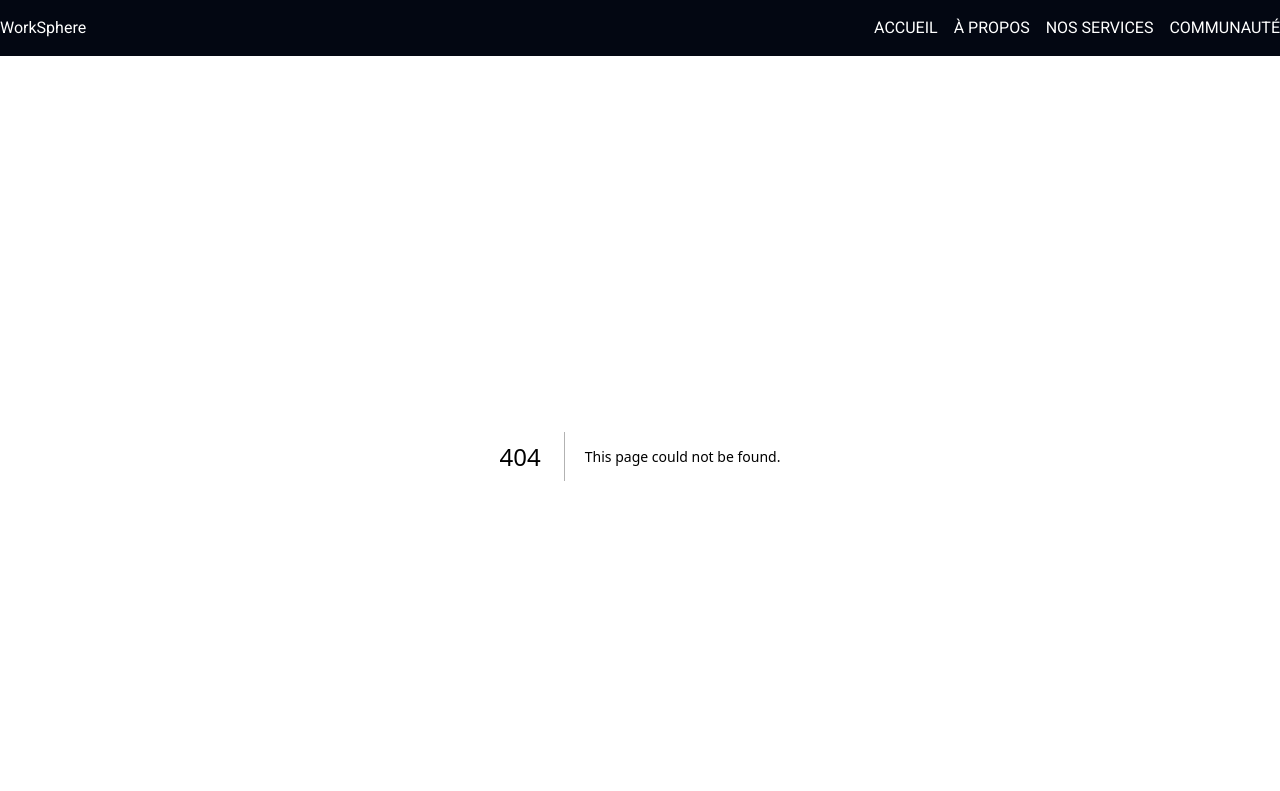
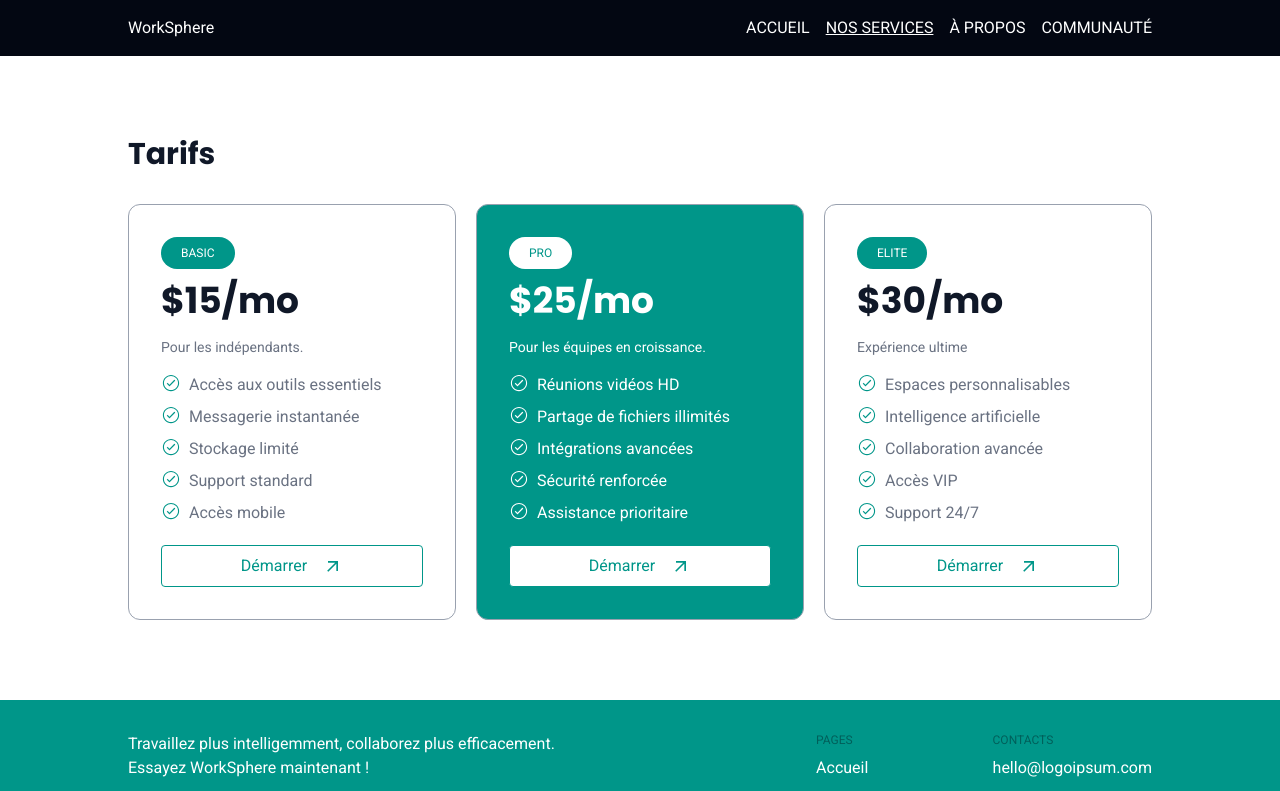
Before and after one commit to mlangumier/WorkSphere, a Next.js app: page /nos-services in a window 1280 px wide. Before the commit this address had no page. Shown: the top 791 px of the page. Built offline with nearby package versions, Linux system fonts and the light colour scheme.

Commit message:
feat: services page

```diff
--- a/package.json
+++ b/package.json
@@ -3,7 +3,7 @@
   "version": "0.1.0",
   "private": true,
   "scripts": {
-    "dev": "next dev --turbopack --experimental-https",
+    "dev": "next dev --turbopack",
     "build": "next build",
     "start": "next start",
     "lint": "next lint"
--- /dev/null
+++ b/src/app/nos-services/page.tsx
@@ -0,0 +1,5 @@
+import ServicesPage from '@/views/services-page';
+
+export default function NosServices() {
+  return <ServicesPage />;
+}
--- /dev/null
+++ b/src/app/not-found.tsx
@@ -0,0 +1,23 @@
+import Link from 'next/link';
+
+import { routesList } from '@/routes/routes';
+
+export default function GlobalNotFound() {
+  return (
+    <>
+      <section
+        id="not-found"
+        className="container__block mx-auto flex h-full flex-col items-center justify-center gap-5 py-20"
+      >
+        <h2 className="title__section">Page non-trouvée</h2>
+        <Link
+          href={routesList.home.pathname}
+          className="cta border-primary"
+          title={`Retourner vers la page: "${routesList.home.label}"`}
+        >
+          {`Vers l'${routesList.home.label}`}
+        </Link>
+      </section>
+    </>
+  );
+}
--- a/src/app/tarifs/page.tsx
+++ /dev/null
@@ -1,5 +0,0 @@
-import TarifsPage from '@/views/tarifs-page';
-
-export default function Tarifs() {
-  return <TarifsPage />;
-}
--- a/src/components/layout/footer/index.tsx
+++ b/src/components/layout/footer/index.tsx
@@ -1,6 +1,8 @@
 import Link from 'next/link';
 import { FaFacebook, FaInstagram } from 'react-icons/fa';
 import { SiMinutemailer } from 'react-icons/si';
+
+import { routesList } from '@/routes/routes';
 
 import { navMenuRoutes } from '../nav-menu-routes';
 
@@ -30,21 +32,23 @@ export default function Footer() {
         <div id="top" className="flex flex-col gap-10 md:flex-row md:justify-between">
           <div id="cta" className="max-w-md space-y-6">
             <p>{content.cta.description}</p>
-            <Link href={'/tarifs'} className="cta">
+            <Link href={routesList.services.pathname} className="cta">
               {content.cta.btn}
             </Link>
           </div>
 
           <div
             id="identity"
-            className="flex grow flex-row flex-wrap justify-start gap-5 gap-x-20 gap-y-5 md:flex-nowrap"
+            className="flex grow flex-row flex-wrap justify-start gap-5 gap-x-20 gap-y-5 md:flex-nowrap md:justify-end"
           >
             <div id="pages" className="space-y-2">
               <h3 className="title__footer__col">{content.links.title}</h3>
               <ul className="space-y-2">
                 {navMenuRoutes.map((route, index) => (
                   <li key={`route-${index}`}>
-                    <Link href={route.pathname}>{route.label}</Link>
+                    <Link href={route.pathname} className="hover:underline active:text-accent">
+                      {route.label}
+                    </Link>
                   </li>
                 ))}
               </ul>
--- a/src/components/layout/nav-menu-routes.ts
+++ b/src/components/layout/nav-menu-routes.ts
@@ -1,3 +1,3 @@
 import { IRoute, routesList } from '@/routes/routes';
 
-export const navMenuRoutes: IRoute[] = [routesList.home, routesList.about, routesList.services, routesList.community];
+export const navMenuRoutes: IRoute[] = [routesList.home, routesList.services, routesList.about, routesList.community];
--- /dev/null
+++ b/src/components/sections/section-main.tsx
@@ -0,0 +1,14 @@
+interface Props {
+  title: string;
+  id: string;
+  children: React.ReactNode;
+}
+
+export default function SectionMain({ title, id, children }: Props) {
+  return (
+    <section id={id} className="container__block space-y-8 py-10 md:py-20">
+      <h2 className="title__section">{title}</h2>
+      {children}
+    </section>
+  );
+}
--- a/src/routes/routes.ts
+++ b/src/routes/routes.ts
@@ -11,7 +11,6 @@ export interface IRoutesList {
   about: IRoute;
   services: IRoute;
   community: IRoute;
-  plans: IRoute;
 }
 
 export const routesList: IRoutesList = {
@@ -25,14 +24,10 @@ export const routesList: IRoutesList = {
   },
   services: {
     label: 'Nos services',
-    pathname: '/services',
+    pathname: '/nos-services',
   },
   community: {
     label: 'Communauté',
     pathname: '/communaute',
   },
-  plans: {
-    label: 'Tarifs',
-    pathname: '/tarifs',
-  },
 };
--- a/src/styles/globals.css
+++ b/src/styles/globals.css
@@ -1,6 +1,3 @@
-/* @import url("https://fonts.googleapis.com/css2?family=Roboto:ital,wght@0,100..900;1,100..900&display=swap"); */
-/* @import url("https://fonts.googleapis.com/css2?family=Poppins:ital,wght@0,100;0,200;0,300;0,400;0,500;0,600;0,700;0,800;0,900;1,100;1,200;1,300;1,400;1,500;1,600;1,700;1,800;1,900&display=swap"); */
-
 @import "tailwindcss";
 
 :root {
@@ -15,6 +12,8 @@
   --foreground-reversed: var(--color-white);
   --foreground-titles: var(--color-gray-900);
   --foreground-titles-cards: var(--color-gray-800);
+
+  --border: var(--color-gray-400);
 }
 
 @media (prefers-color-scheme: dark) {
@@ -39,6 +38,8 @@
   --color-foreground-reversed: var(--foreground-reversed);
   --color-foreground-titles: var(--foreground-titles);
   --color-foreground-card-titles: var(--foreground-card-titles);
+
+  --color-border: var(--border);
 }
 
 /** --- GLOBALS --- */
@@ -47,38 +48,44 @@ body {
   @apply grid min-h-svh grid-cols-1 grid-rows-[auto_1fr_auto] bg-background font-mono text-foreground;
 }
 
+@layer components {
   /** --- TYPOGRAPHY --- */
 
-@utility title__main {
+  .title__main {
     @apply font-sans text-3xl font-bold text-white uppercase md:text-4xl;
   }
-@utility title__section {
+  .title__section {
     @apply font-sans text-3xl font-bold text-foreground-titles;
   }
-@utility title__card {
+  .title__card {
     @apply font-sans text-xl font-bold;
   }
-@utility title__footer__col {
+  .title__footer__col {
     @apply text-xs text-accent uppercase;
   }
 
-/** --- CUSTOM CLASSES --- */
+  /** --- ELEMENTS --- */
 
-@utility container__block {
-  @apply container mx-auto max-w-7xl max-xl:px-4;
+  .container__block {
+    @apply container mx-auto max-w-5xl max-xl:px-4;
   }
 
-@utility first__section {
+  .first__section {
     @apply min-h-[calc(100vh-6rem)];
   }
 
-@utility cta {
-  @apply rounded-sm border-2 border-white bg-white px-4 py-2 text-primary transition-all duration-150 ease-in-out hover:bg-primary hover:text-white active:bg-accent active:text-white;
+  .cta {
+    @apply rounded-sm border border-primary bg-white px-4 py-2 text-primary transition-all duration-150 ease-in-out hover:bg-primary hover:text-white active:bg-accent active:text-white;
   }
 
-@utility gradient__section {
+  .tag {
+    @apply w-fit rounded-full bg-primary px-5 py-2 text-xs text-foreground-reversed uppercase hover:bg-background hover:text-primary;
+  }
+
+  .gradient__section {
     @apply bg-gradient-to-b from-background-reversed/0 to-background-reversed/70;
   }
-/* @utility gradient__card {
+  .gradient__card {
     @apply bg-gradient-to-b from-background-reversed/80 from-5% via-background-reversed/70 via-20% to-background-reversed/0 to-40%;
-} */
+  }
+}
--- a/src/views/homepage.tsx
+++ b/src/views/homepage.tsx
@@ -1,6 +1,7 @@
 import Image from 'next/image';
 
 import { imgComputerGrass, imgHeroBanner, imgOfficeCollaboration, imgOfficeLearning, imgOfficeReunion } from '@/assets';
+import SectionMain from '@/components/sections/section-main';
 import { cn } from '@/libs/tailwind';
 
 export default function Homepage() {
@@ -65,7 +66,7 @@ export default function Homepage() {
     <>
       <section
         id="hero-section"
-        className="relative container__block my-4 flex max-h-[32rem] first__section items-center justify-center overflow-clip rounded-lg gradient__section"
+        className="container__block first__section gradient__section relative my-4 flex max-h-[32rem] items-center justify-center overflow-clip rounded-lg"
       >
         <Image
           src={imgHeroBanner}
@@ -77,17 +78,12 @@ export default function Homepage() {
         <h1 className="max-w-sm text-center title__main">{content.hero.title}</h1>
       </section>
 
-      <section id="assurances-section" className="container__block space-y-8 py-10 md:py-20">
-        <h2 className="title__section">{content.assurances.title}</h2>
-
+      <SectionMain id={`assurances-section`} title={content.assurances.title}>
         <div id="cards-grid" className="grid grid-cols-1 gap-5 sm:grid-cols-2 lg:grid-cols-4">
           {content.assurances.cards.map((card, index) => (
             <article
               key={`assurance-${index}`}
-              className={cn(
-                'relative h-[24rem] overflow-clip rounded-lg p-5 text-foreground-reversed lg:h-[30rem]',
-                'bg-gradient-to-b from-background-reversed/80 from-5% via-background-reversed/70 via-20% to-background-reversed/0 to-40%'
-              )}
+              className="gradient__card relative h-[24rem] overflow-clip rounded-lg p-5 text-foreground-reversed lg:h-[30rem]"
             >
               <Image src={card.image} alt="" fill className="absolute -z-10 object-cover" />
               <div id="content" className="space-y-4">
@@ -97,7 +93,7 @@ export default function Homepage() {
             </article>
           ))}
         </div>
-      </section>
+      </SectionMain>
 
       <section id="tools-section" className="w-full bg-background-muted py-10 md:py-20">
         <div id="cards-grid" className="container__block grid grid-cols-1 gap-5 sm:grid-cols-2 md:grid-cols-3">
--- /dev/null
+++ b/src/views/services-page.tsx
@@ -0,0 +1,112 @@
+import Link from 'next/link';
+import { IoIosCheckmarkCircleOutline } from 'react-icons/io';
+import { MdOutlineArrowOutward } from 'react-icons/md';
+
+import SectionMain from '@/components/sections/section-main';
+import { cn } from '@/libs/tailwind';
+import { routesList } from '@/routes/routes';
+
+export default function ServicesPage() {
+  const content = {
+    plansSection: {
+      title: 'Tarifs',
+      plans: [
+        {
+          tag: `basic`,
+          cost: `$15/mo`,
+          target: `Pour les indépendants.`,
+          advantages: [
+            `Accès aux outils essentiels`,
+            `Messagerie instantanée`,
+            `Stockage limité`,
+            `Support standard`,
+            `Accès mobile`,
+          ],
+          cta: { label: `Démarrer`, pathname: `${routesList.services.pathname}/basic` },
+        },
+        {
+          tag: `pro`,
+          cost: `$25/mo`,
+          target: `Pour les équipes en croissance.`,
+          advantages: [
+            `Réunions vidéos HD`,
+            `Partage de fichiers illimités`,
+            `Intégrations avancées`,
+            `Sécurité renforcée`,
+            `Assistance prioritaire`,
+          ],
+          cta: { label: `Démarrer`, pathname: `${routesList.services.pathname}/basic` },
+        },
+        {
+          tag: `elite`,
+          cost: `$30/mo`,
+          target: `Expérience ultime`,
+          advantages: [
+            `Espaces personnalisables`,
+            `Intelligence artificielle`,
+            `Collaboration avancée`,
+            `Accès VIP`,
+            `Support 24/7`,
+          ],
+          cta: { label: `Démarrer`, pathname: `${routesList.services.pathname}/basic` },
+        },
+      ],
+    },
+  };
+
+  return (
+    <>
+      <SectionMain id={`plans-section`} title={content.plansSection.title}>
+        <div id="cards-grid" className="grid grid-cols-1 gap-5 md:grid-cols-3">
+          {content.plansSection.plans.map(plan => (
+            <article
+              key={`plan-${plan.tag}`}
+              className={cn(
+                'flex w-full flex-col justify-start rounded-xl border border-border p-8',
+                plan.tag === 'pro' ? 'bg-primary text-foreground-reversed' : 'bg-background'
+              )}
+            >
+              <p className={cn('tag', plan.tag === 'pro' ? 'bg-white text-primary' : '')}>{plan.tag}</p>
+
+              <div id="" className="mt-3 mb-5 grow space-y-4">
+                <h3
+                  className={cn(
+                    'title__card text-4xl',
+                    plan.tag === 'pro' ? 'text-foreground-reversed' : 'text-foreground-titles'
+                  )}
+                >
+                  {plan.cost}
+                </h3>
+                <p className="text-sm">{plan.target}</p>
+                <ul className="space-y-2">
+                  {plan.advantages.map((advantage, index) => (
+                    <li key={`advantage-${index}`} className="flex flex-row items-start gap-2">
+                      <IoIosCheckmarkCircleOutline
+                        className={cn(
+                          'size-5 min-w-fit',
+                          plan.tag === 'pro' ? 'text-foreground-reversed' : 'text-primary'
+                        )}
+                      ></IoIosCheckmarkCircleOutline>
+                      {advantage}
+                    </li>
+                  ))}
+                </ul>
+              </div>
+
+              <Link
+                href={plan.cta.pathname}
+                className={cn(
+                  'cta flex flex-row items-center justify-center gap-4',
+                  plan.tag === 'pro' ? 'hover:bg-accent' : ''
+                )}
+              >
+                {plan.cta.label}
+                <MdOutlineArrowOutward className="size-5"></MdOutlineArrowOutward>
+              </Link>
+            </article>
+          ))}
+        </div>
+      </SectionMain>
+    </>
+  );
+}
--- a/src/views/tarifs-page.tsx
+++ /dev/null
@@ -1,7 +0,0 @@
-export default function TarifsPage() {
-  return (
-    <>
-      <h1>Tarifs Page</h1>
-    </>
-  );
-}
```
Lines whose indentation alone changed are shown as unchanged.
